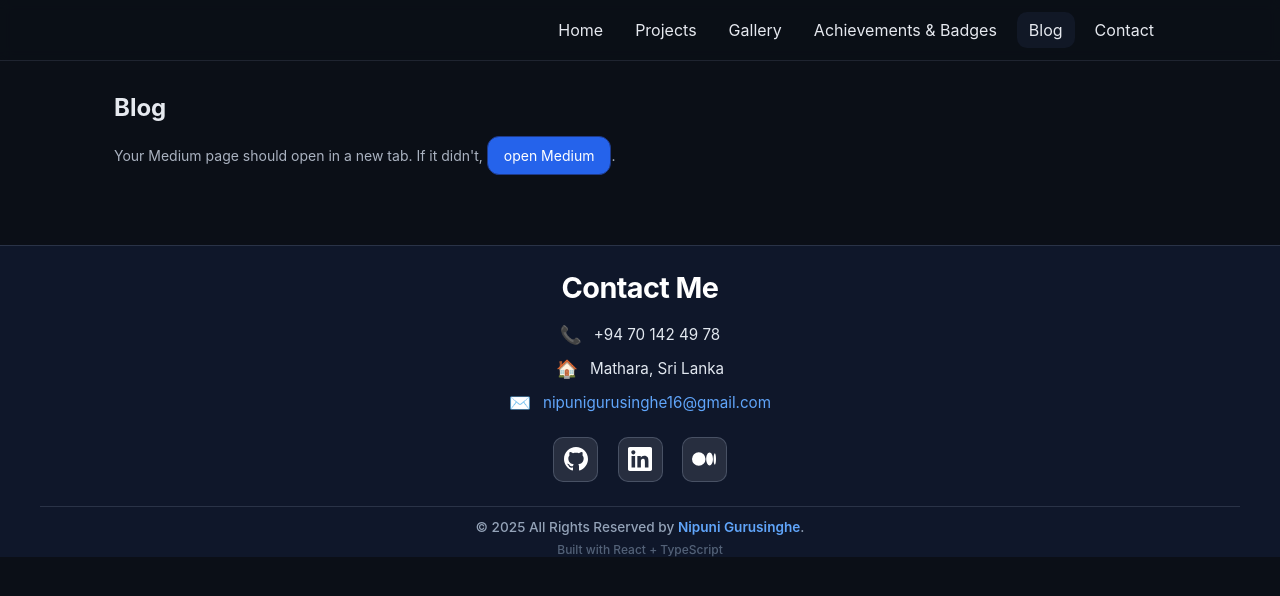
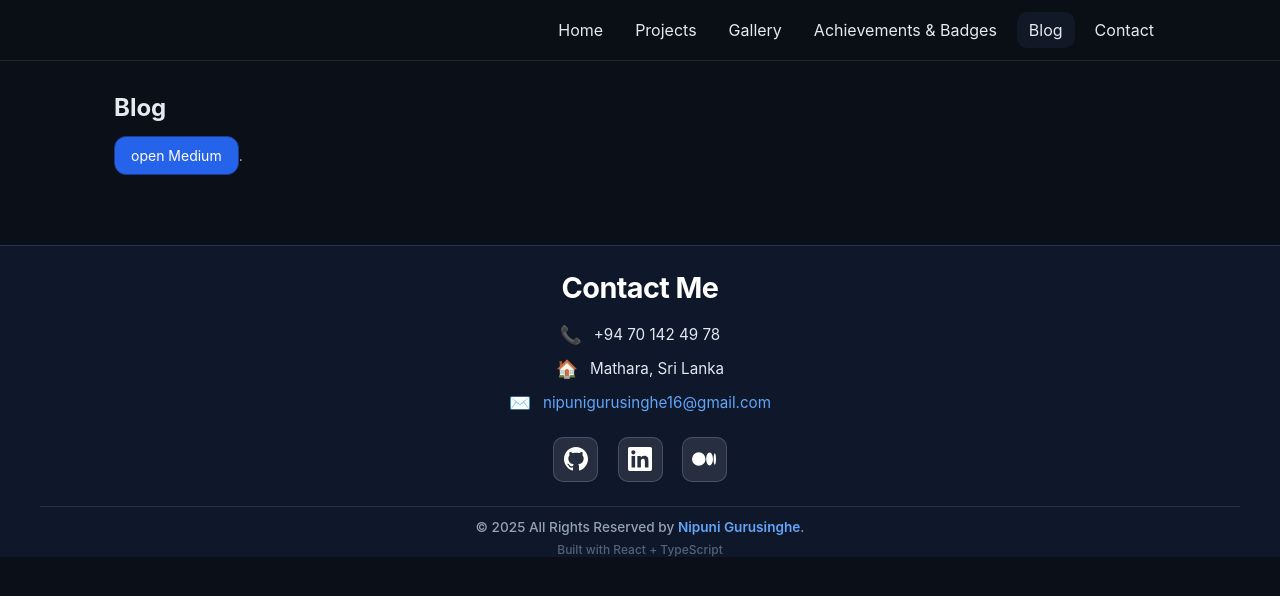
Before and after one commit to nipuni-Gurusinghe/Nipuni_Gurusinghe_Portfolio, a React (Vite) app: page /blog in a window 1280 px wide. Shown: the top 596 px of the page. Built offline with nearby package versions, Linux system fonts and the light colour scheme.

Commit message:
Change medium link

```diff
--- a/src/pages/Blog.tsx
+++ b/src/pages/Blog.tsx
@@ -9,7 +9,7 @@ export default function Blog(){
   return (
     <div>
       <h2 className="section-title">Blog</h2>
-      <p className="small">Your Medium page should open in a new tab. If it didn't, <a className="btn" href="https://medium.com/@nipunigurusinghe" target="_blank">open Medium</a>.</p>
+      <p className="small"> <a className="btn" href="https://medium.com/@nipunigurusinghe" target="_blank">open Medium</a>.</p>
     </div>
   )
 }
```
